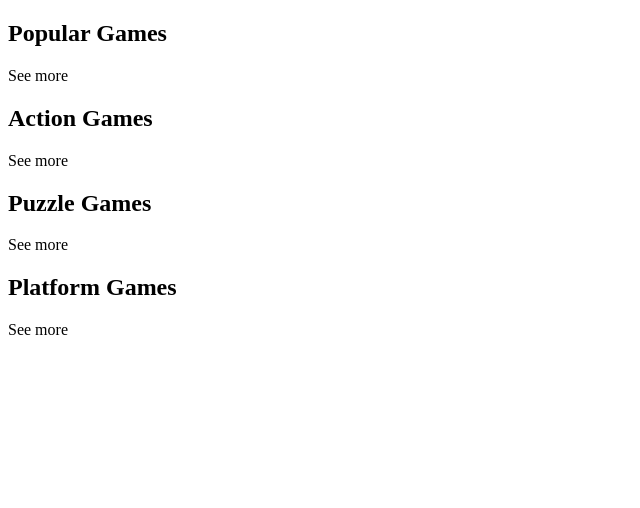
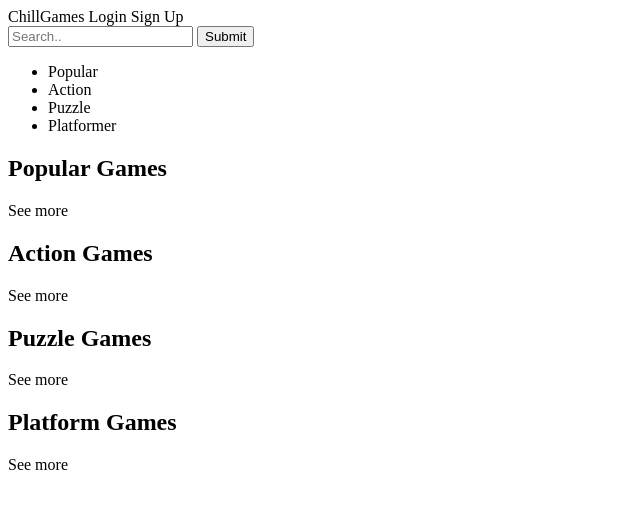
Before and after one commit to YoukaiDragon/Foster_DGL203_Project, a plain HTML site: page Milestone 2/index.html in a window 1280 px wide. Shown: the whole page, without its empty margins (0-640 px from the left). Drawn offline with Linux system fonts and the light colour scheme.

Commit message:
Add start of nav bar

```diff
--- a/Milestone 2/index.html
+++ b/Milestone 2/index.html
@@ -12,6 +12,25 @@
 
 <body>
     <nav>
+        <div><!-- Top Banner -->
+            <a>ChillGames</a>
+            <a>Login</a>
+            <a>Sign Up</a>
+            <div>
+                <form>
+                    <input type="text" placeholder="Search.." name="search">
+                    <button type="submit">Submit</button>
+                  </form>
+            </div>
+        </div>
+        <div>
+            <ul>
+                <li><a>Popular</a></li>
+                <li><a>Action</a></li>
+                <li><a>Puzzle</a></li>
+                <li><a>Platformer</a></li>
+            </ul>
+        </div>
 
     </nav>
 
```
